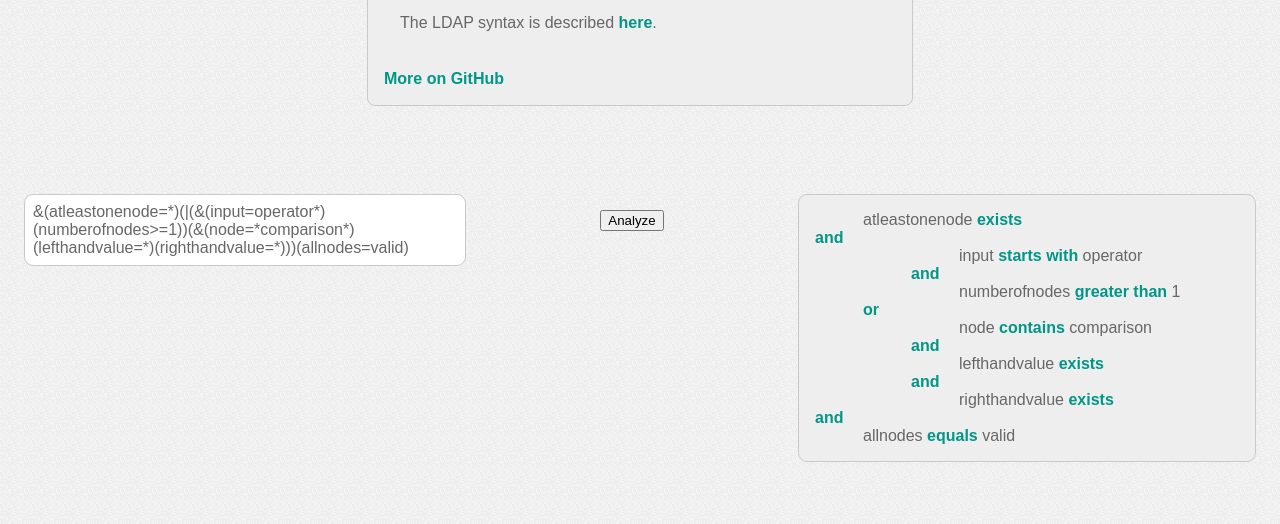
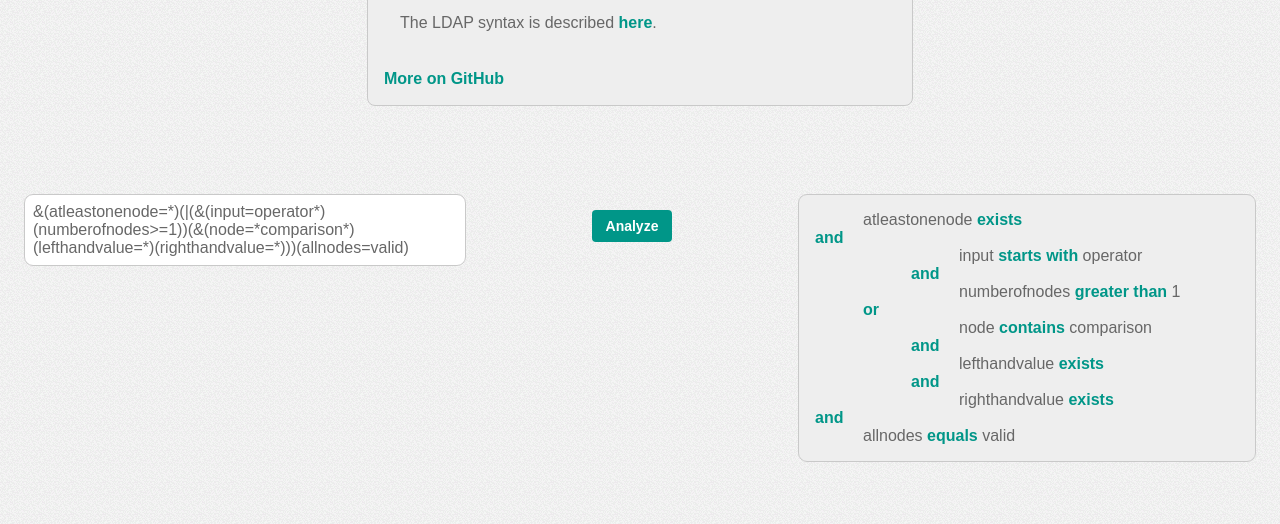
Before and after one commit to piellardj/ldap-filter-analyzer, a website: page docs/index.html in a window 1280 px wide. Shown: the part 206-730 px from the top of the page. Drawn offline with Linux system fonts and the light colour scheme.

Commit message:
"Analyze" button is now styled

```diff
--- a/docs/css/demo.css
+++ b/docs/css/demo.css
@@ -38,6 +38,25 @@
     resize: none;
     outline: none;
     padding: 8px;
+}
+
+button#trigger-analyze {
+    padding: 8px 14px;
+    background: #009688;
+    color: white;
+    border: none;
+    border-radius: 4px;
+    font-weight: bold;
+    font-family: Arial, Helvetica, sans-serif;
+    font-size: 87.5%;
+    cursor: pointer;
+}
+button#trigger-analyze:hover {
+    background: #26a69a;
+}
+button#trigger-analyze:hover,
+button#trigger-analyze:focus {
+    outline: 0px;
 }
 
 #error-messages {
--- a/src/static/css/demo.css
+++ b/src/static/css/demo.css
@@ -38,6 +38,25 @@
     resize: none;
     outline: none;
     padding: 8px;
+}
+
+button#trigger-analyze {
+    padding: 8px 14px;
+    background: #009688;
+    color: white;
+    border: none;
+    border-radius: 4px;
+    font-weight: bold;
+    font-family: Arial, Helvetica, sans-serif;
+    font-size: 87.5%;
+    cursor: pointer;
+}
+button#trigger-analyze:hover {
+    background: #26a69a;
+}
+button#trigger-analyze:hover,
+button#trigger-analyze:focus {
+    outline: 0px;
 }
 
 #error-messages {
```
